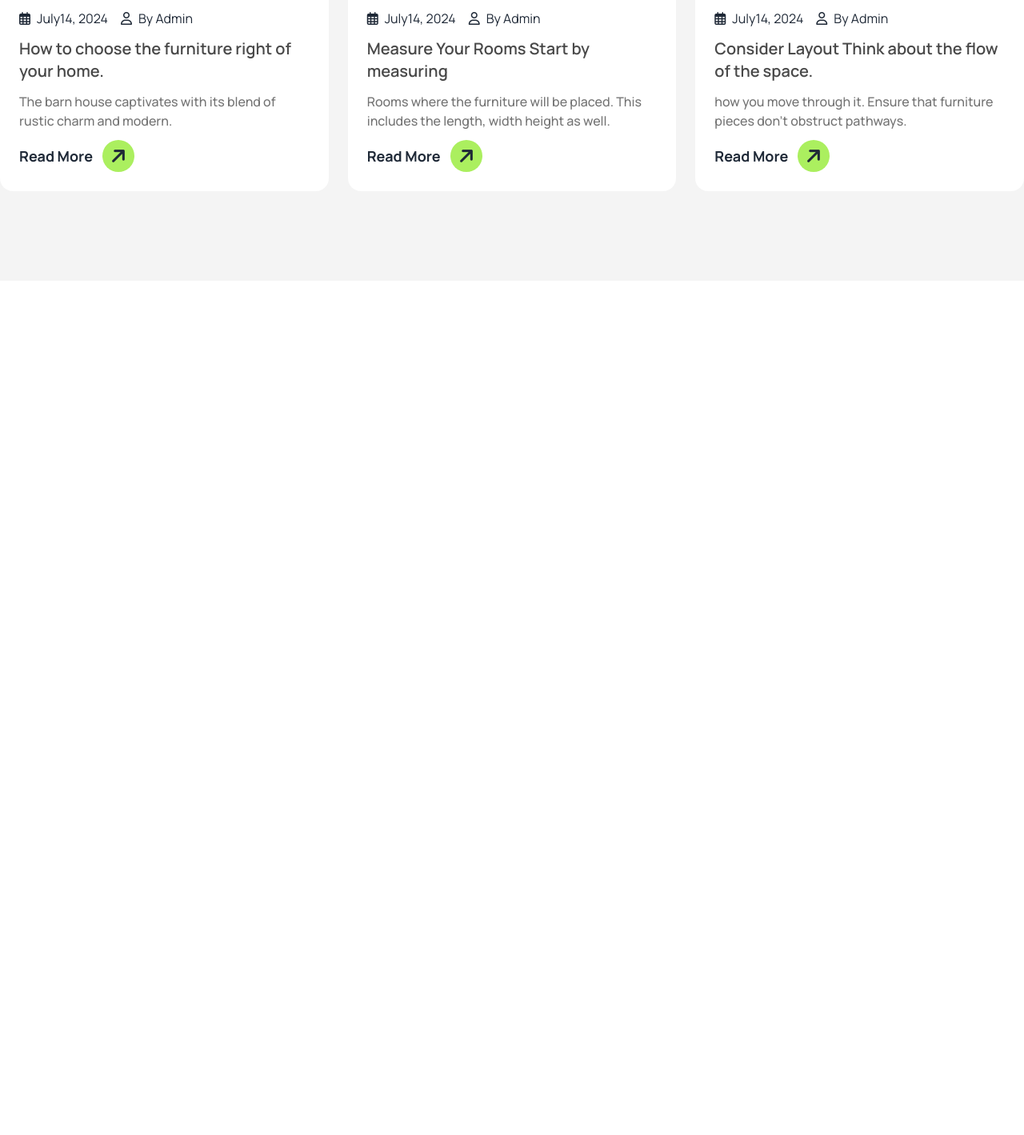
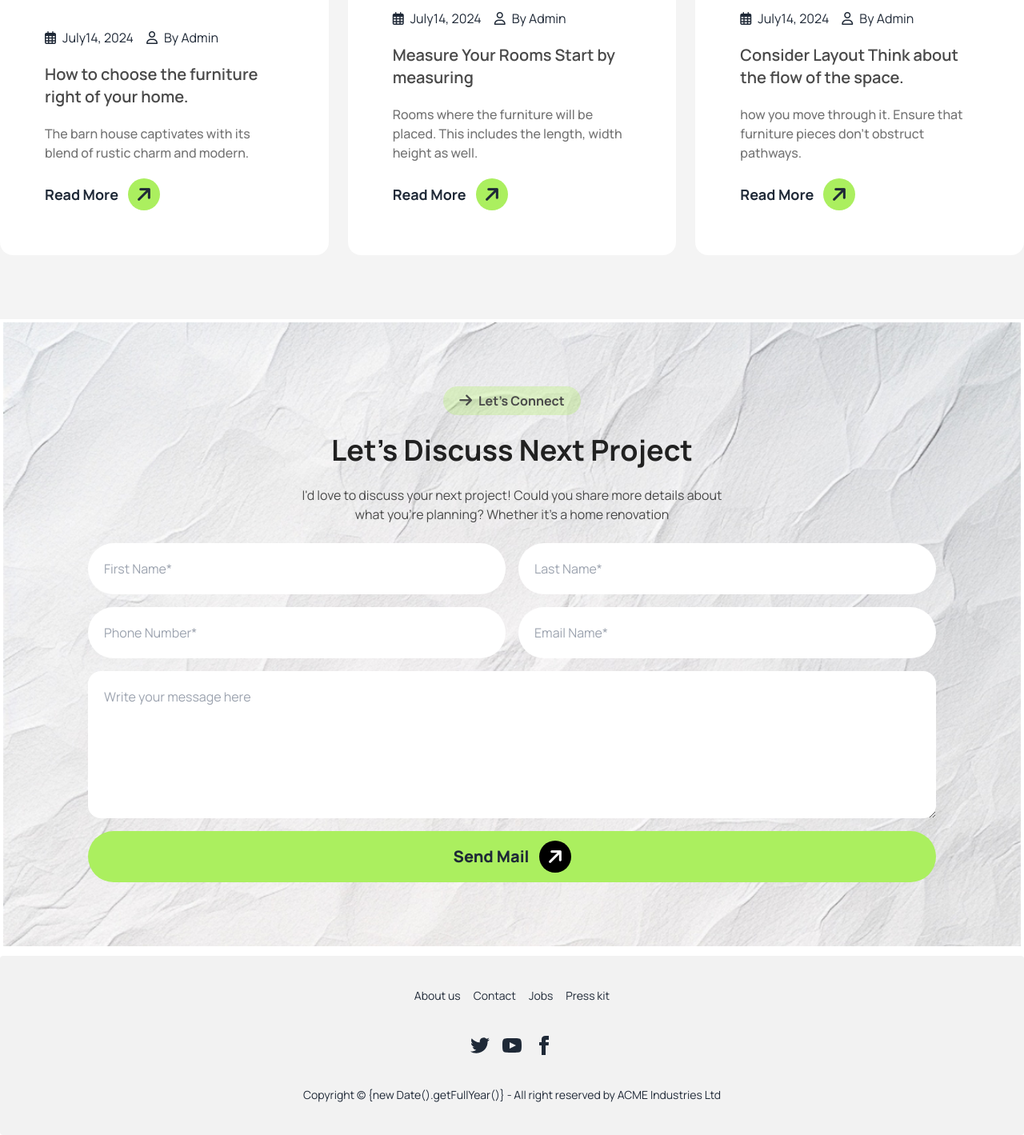
Before and after one commit to MahbubAlamAntor/A3-Rinterio-Room-Services, a plain HTML site: page index.html in a window 1280 px wide. Shown: the part 3106-4525 px from the top of the page at 80% size. Before the commit the page ends 3457 px from the top, so only its background shows below. Drawn offline with nearby package versions, Linux system fonts and the light colour scheme.

```diff
--- a/index.html
+++ b/index.html
@@ -42,7 +42,7 @@
                         Manrope: "Manrope",
                     },
                     backgroundImage: {
-                        leaf1: "url('./images/leaf01.png')",
+                        project_Bg: "url('./assets/bg.jpg')",
                         call_to_action: "url('./images/call.jpg')",
                         testimonials: "url('./images/testimonials.jpg')",
                     },
@@ -282,7 +282,7 @@
 
         <!-- Articles and News section start -->
         <section class="bg-body_bg mt-4">
-            <div class="container mx-auto py-28 px-3 sm:px-0">
+            <div class="container mx-auto py-7 sm:py-12 lg:py-20 zl:py-28 px-3 sm:px-0">
                 <div class="text-center space-y-4">
                     <button
                         class="py-1 px-5 rounded-full bg-primary bg-opacity-30 text-review_color font-bold text-base"><i
@@ -297,7 +297,7 @@
                         <div class="h-full">
                             <img class="w-full h-full" src="./assets/article1.png" alt="">
                         </div>
-                        <div class="space-y-3">
+                        <div class="card-body space-y-3">
                             <div class="flex space-x-4">
                                 <div class="flex space-x-2 items-center">
                                     <i class="fa-regular fa-calendar-days"></i>
@@ -319,10 +319,10 @@
                         </div>
                     </div>
                     <div class="card bg-base-100 p-6 space-y-4 flex-col sm:flex-row  gap-x-4 lg:flex-col">
-                        <div class="h-full max-sm:w-full max-lg:w-[72%] max-md:w-[88%]">
+                        <div class="h-full max-sm:w-full  max-md:w-[88%]">
                             <img class="w-full h-full" src="./assets/article2.png" alt="">
                         </div>
-                        <div class="space-y-3">
+                        <div class="card-body space-y-3">
                             <div class="flex space-x-4">
                                 <div class="flex space-x-2 items-center">
                                     <i class="fa-regular fa-calendar-days"></i>
@@ -347,7 +347,7 @@
                         <div class="h-full max-sm:w-full max-lg:w-2/3 max-md:w-3/4">
                             <img class="w-full h-full" src="./assets/article3.png" alt="">
                         </div>
-                        <div class="space-y-3">
+                        <div class="card-body space-y-3">
                             <div class="flex space-x-4">
                                 <div class="flex space-x-2 items-center">
                                     <i class="fa-regular fa-calendar-days"></i>
@@ -372,12 +372,98 @@
             </div>
         </section>
         <!-- Articles and News section end -->
+
+        <section class="bg-project_Bg bg-no-repeat bg-cover mx-1 mt-1 mb-3">
+            <div class="container mx-auto px-3 md:px-0">
+                <div class="w-full lg:w-10/12 mx-auto py-8 lg:py-20">
+                    <div class="text-center pb-6 space-y-6">
+                        <button
+                            class="py-1 px-5 rounded-full bg-primary bg-opacity-30 text-review_color font-bold text-base"><i
+                                class="fa-solid fa-arrow-right text-lg mr-2"></i>Let’s Connect</button>
+                        <h3 class="text-header_color font-bold text-4xl">Let’s Discuss Next Project</h3>
+                        <p class="text-base text-review_color lg:w-2/4 mx-auto font-me">I'd love to discuss your next
+                            project! Could you share more details about what you're planning? Whether it's a home
+                            renovation</p>
+                    </div>
+                    <div class="grid grid-cols-1 lg:grid-cols-2 gap-4">
+                        <input type="text" class="p-5 rounded-full bg-white text-gray-500 w-full"
+                            placeholder="First Name*">
+                        <input type="text" class="p-5 rounded-full bg-white text-gray-500 w-full"
+                            placeholder="Last Name*">
+                        <input type="text" class="p-5 rounded-full bg-white text-gray-500 w-full"
+                            placeholder="Phone Number*">
+                        <input type="text" class="p-5 rounded-full bg-white text-gray-500 w-full"
+                            placeholder="Email Name*">
+                        <textarea rows="6" name="" id="" placeholder="Write your message here"
+                            class="bg-white bg-gray-500 p-5 rounded-2xl lg:col-span-2"></textarea>
+                        <!-- <div> -->
+                        <!-- <button
+                            class=" py-3 px-5 bg-primary flex items-center gap-4 rounded-full text-xl font-extrabold">Book
+                            Consult
+                            <i
+                                class="fa-solid fa-arrow-up text-2xl rotate-45 bg-black flex items-center justify-center h-10 w-10 rounded-full text-white"></i>
+                        </button> -->
+                        <div class="flex items-center gap-x-3 py-3 px-5 bg-primary justify-center lg:col-span-2 rounded-full">
+                            <p class="text-xl font-extrabold">Send Mail</p>
+                            <i
+                                class="fa-solid fa-arrow-up text-2xl rotate-45 bg-black flex items-center justify-center h-10 w-10 rounded-full text-white"></i>
+                        </div>
+                        <!-- </div> -->
+                    </div>
+                </div>
+            </div>
+        </section>
     </main>
     <!------------------------------------ Main section End ------------------------------------>
     <!------------------------------------ Footer section Start ------------------------------------>
-    <footer>
-
-    </footer>
+    <footer class="footer footer-center bg-base-200 text-base-content rounded p-10">
+        <nav class="grid grid-flow-col gap-4">
+          <a class="link link-hover">About us</a>
+          <a class="link link-hover">Contact</a>
+          <a class="link link-hover">Jobs</a>
+          <a class="link link-hover">Press kit</a>
+        </nav>
+        <nav>
+          <div class="grid grid-flow-col gap-4">
+            <a>
+              <svg
+                xmlns="http://www.w3.org/2000/svg"
+                width="24"
+                height="24"
+                viewBox="0 0 24 24"
+                class="fill-current">
+                <path
+                  d="M24 4.557c-.883.392-1.832.656-2.828.775 1.017-.609 1.798-1.574 2.165-2.724-.951.564-2.005.974-3.127 1.195-.897-.957-2.178-1.555-3.594-1.555-3.179 0-5.515 2.966-4.797 6.045-4.091-.205-7.719-2.165-10.148-5.144-1.29 2.213-.669 5.108 1.523 6.574-.806-.026-1.566-.247-2.229-.616-.054 2.281 1.581 4.415 3.949 4.89-.693.188-1.452.232-2.224.084.626 1.956 2.444 3.379 4.6 3.419-2.07 1.623-4.678 2.348-7.29 2.04 2.179 1.397 4.768 2.212 7.548 2.212 9.142 0 14.307-7.721 13.995-14.646.962-.695 1.797-1.562 2.457-2.549z"></path>
+              </svg>
+            </a>
+            <a>
+              <svg
+                xmlns="http://www.w3.org/2000/svg"
+                width="24"
+                height="24"
+                viewBox="0 0 24 24"
+                class="fill-current">
+                <path
+                  d="M19.615 3.184c-3.604-.246-11.631-.245-15.23 0-3.897.266-4.356 2.62-4.385 8.816.029 6.185.484 8.549 4.385 8.816 3.6.245 11.626.246 15.23 0 3.897-.266 4.356-2.62 4.385-8.816-.029-6.185-.484-8.549-4.385-8.816zm-10.615 12.816v-8l8 3.993-8 4.007z"></path>
+              </svg>
+            </a>
+            <a>
+              <svg
+                xmlns="http://www.w3.org/2000/svg"
+                width="24"
+                height="24"
+                viewBox="0 0 24 24"
+                class="fill-current">
+                <path
+                  d="M9 8h-3v4h3v12h5v-12h3.642l.358-4h-4v-1.667c0-.955.192-1.333 1.115-1.333h2.885v-5h-3.808c-3.596 0-5.192 1.583-5.192 4.615v3.385z"></path>
+              </svg>
+            </a>
+          </div>
+        </nav>
+        <aside>
+          <p>Copyright © {new Date().getFullYear()} - All right reserved by ACME Industries Ltd</p>
+        </aside>
+      </footer>
     <!------------------------------------ Footer section End ------------------------------------>
 </body>
 
```
